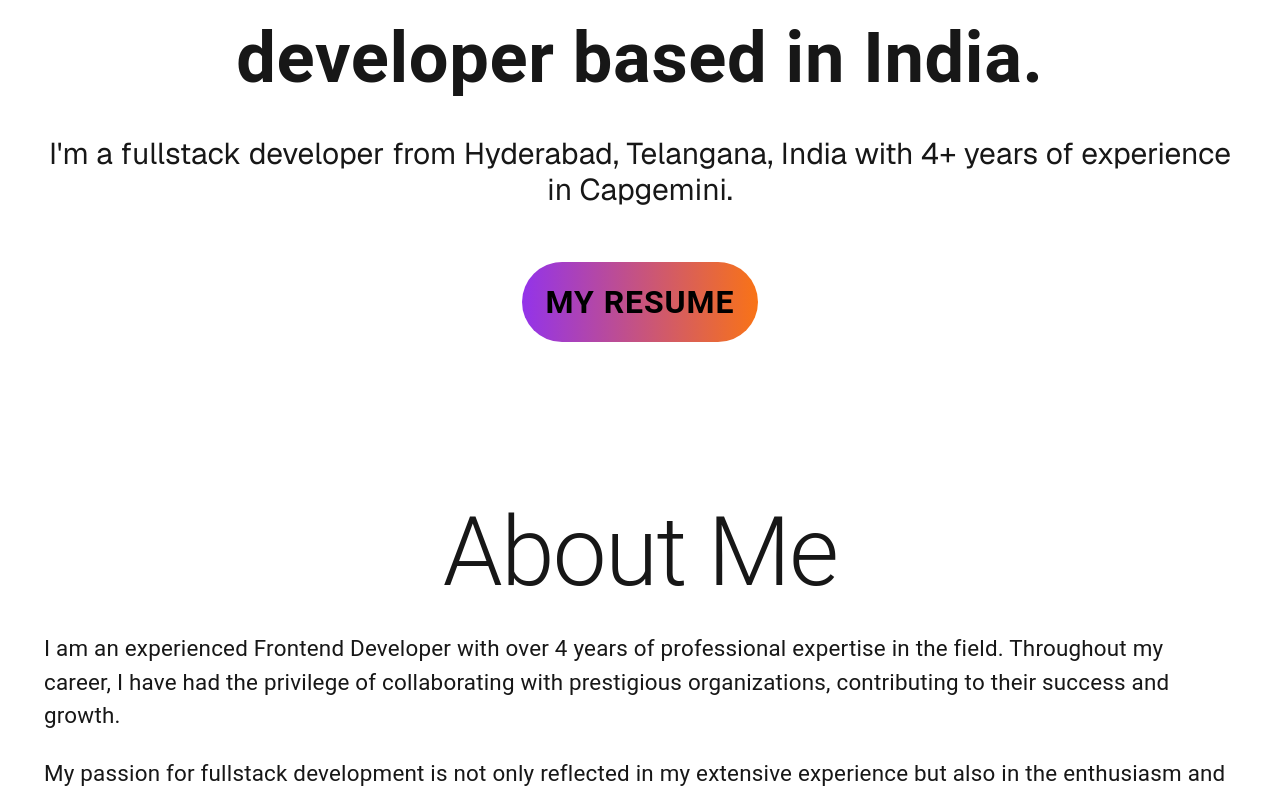
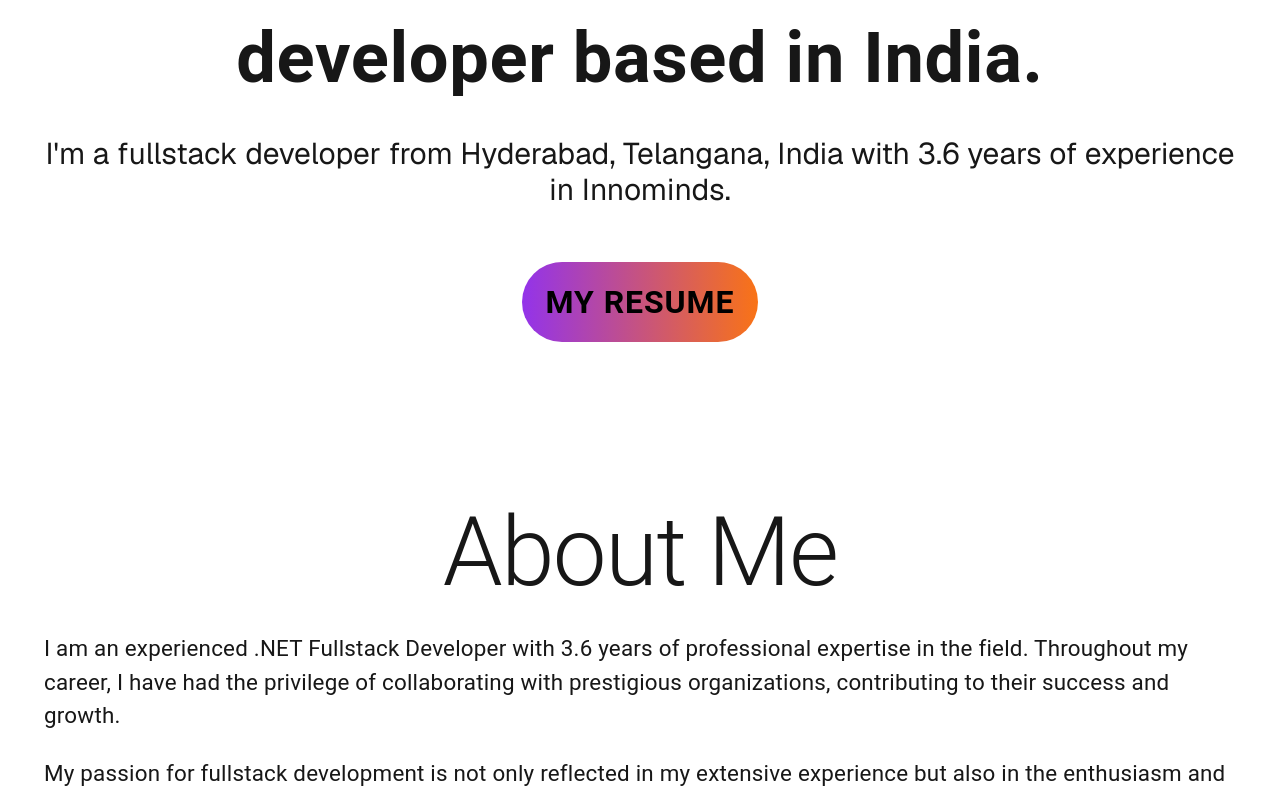
Before and after one commit to NagendraBabuSadu/my-portfolio, a Next.js app: page / in a window 1280 px wide. Shown: the part 500-1296 px from the top of the page. Built offline with nearby package versions, Linux system fonts and the light colour scheme.

Commit message:
Changes done

```diff
--- a/src/app/HomeComponent.tsx
+++ b/src/app/HomeComponent.tsx
@@ -46,7 +46,7 @@ const HomeComponent: React.FC = () => {
           transition={{ duration: 1, delay: 0.6 }}
         >
           I&apos;m a fullstack developer from Hyderabad, Telangana, India with
-          4+ years of experience in Capgemini.
+          3.6 years of experience in Innominds.
         </motion.span>
       </p>
       <motion.div
--- a/src/app/about/page.tsx
+++ b/src/app/about/page.tsx
@@ -24,7 +24,7 @@ const AboutComponent: React.FC = () => {
         About Me
       </Typography>
       <MotionComponent variant="body1" fontSize="1.4rem">
-        I am an experienced Frontend Developer with over 4 years of professional
+        I am an experienced .NET Fullstack Developer with 3.6 years of professional
         expertise in the field. Throughout my career, I have had the privilege
         of collaborating with prestigious organizations, contributing to their
         success and growth.
--- a/src/app/portfolio/page.tsx
+++ b/src/app/portfolio/page.tsx
@@ -27,12 +27,7 @@ const imageslist: imageslistProps[] = [
     image: "best deals interiors.png",
     projectTitle: "Best Deals Interiors",
     url: "https://bestdealsinteriors.netlify.app/",
-  },
-  {
-    image: "pumperpal.webp",
-    projectTitle: "Pumperpal",
-    url: "https://www.pumperpal.io/",
-  },
+  }
 ];
 
 const PortfolioComponent: React.FC = () => {
```
Also changed, not shown: 1 other file (tests, documents, lock files or other folders).
